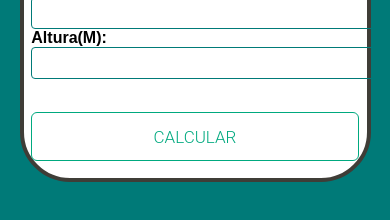
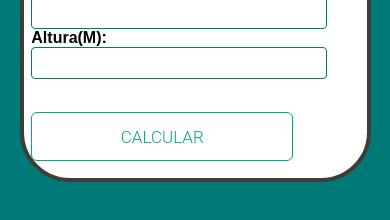
Before and after one commit to GuilhermeTN/CalculadorIMC, a plain HTML site: page index.html in a window 390 px wide. Shown: the part 522-742 px from the top of the page. Drawn offline with Linux system fonts and the light colour scheme.

Commit message:
style input

```diff
--- a/style.css
+++ b/style.css
@@ -156,10 +156,10 @@ h1 {
     }
 
     .calculo input {
-        width: 100%;
+        width: 80%;
     }
 
     .calculo button {
-        width: 100%;
+        width: 80%;
     }
 }
```
